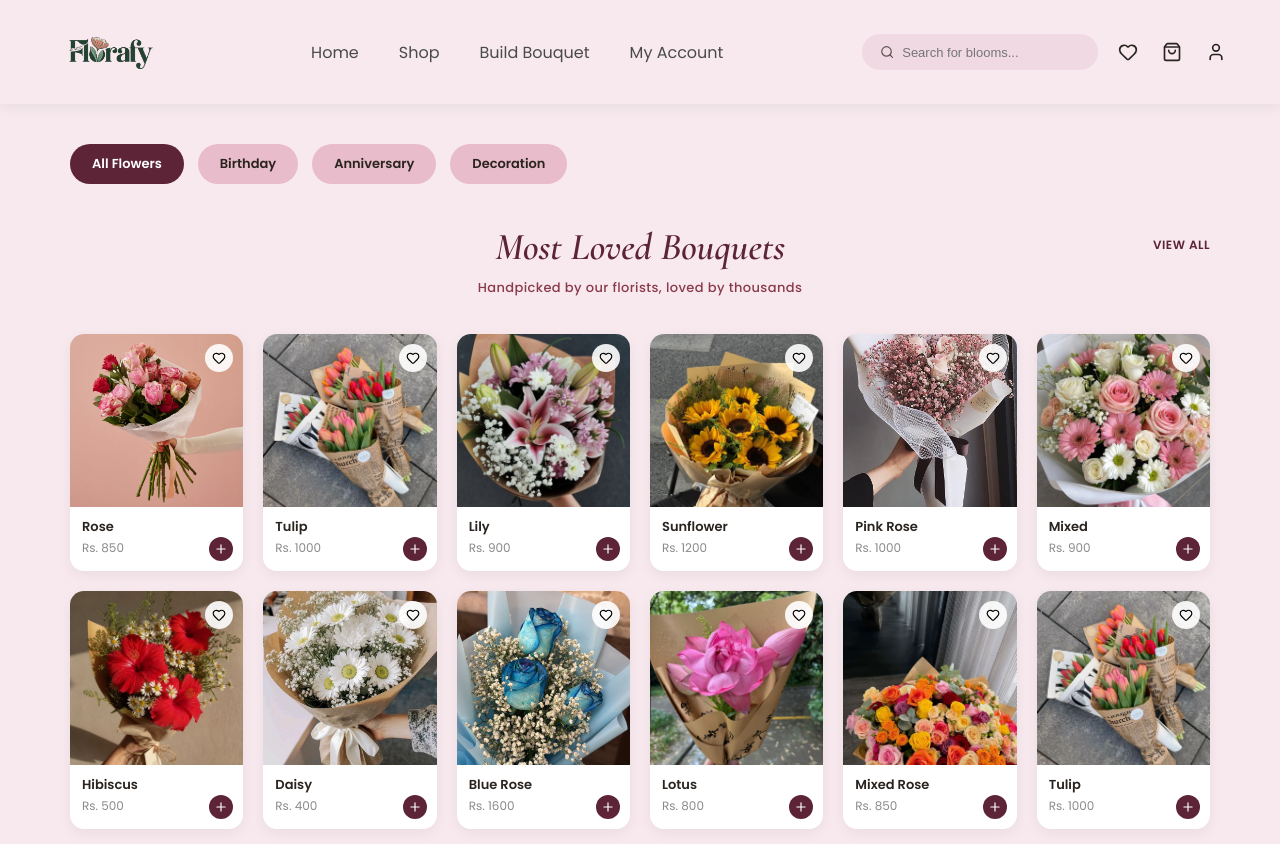
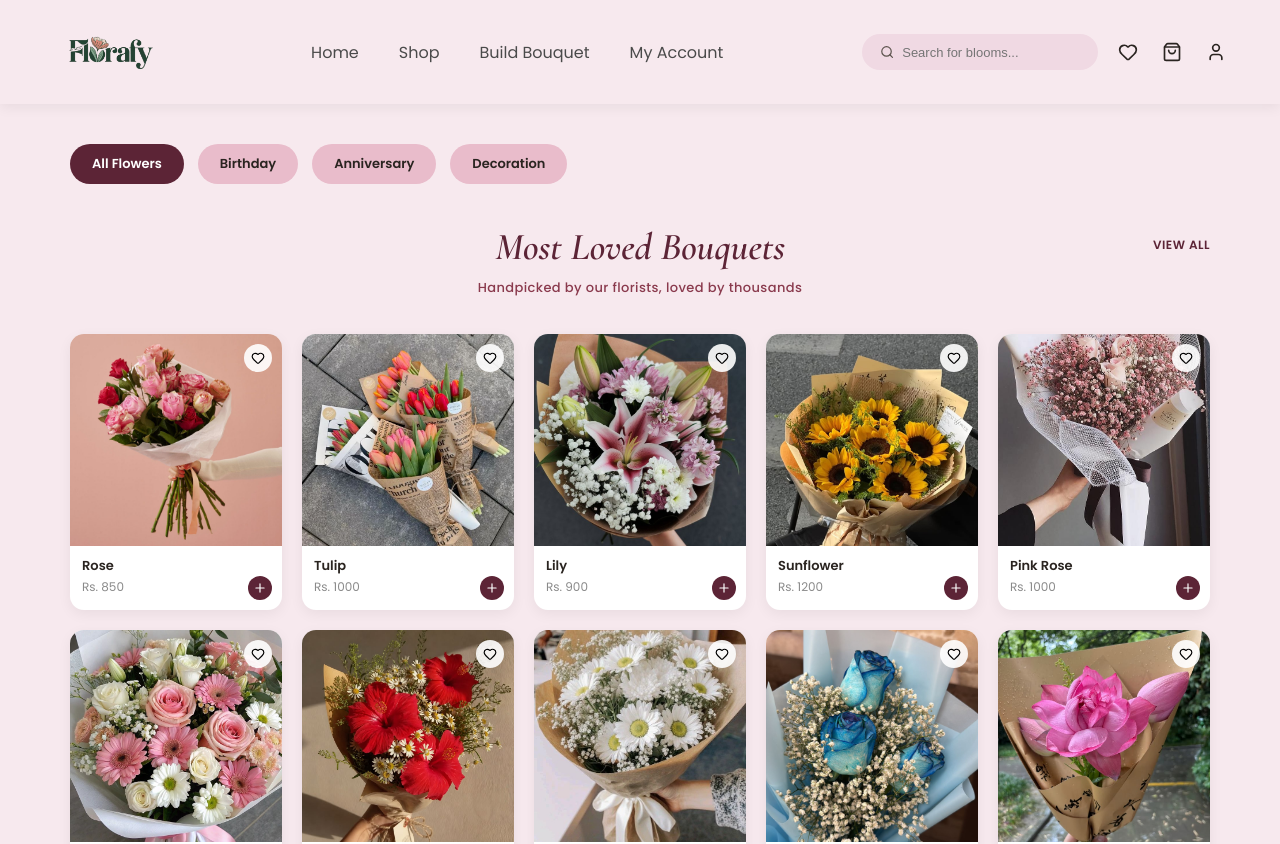
Before and after one commit to manasvistha/florafy_frontend, a React (Create React App) app: page /dashboard in a window 1280 px wide. Shown: the top 844 px of the page. Built offline with nearby package versions, Linux system fonts and the light colour scheme.

Commit message:
dashboard change

```diff
--- a/src/pages/Dashboard.jsx
+++ b/src/pages/Dashboard.jsx
@@ -82,7 +82,7 @@ const styles = {
   },
   grid: {
     display: 'grid',
-    gridTemplateColumns: 'repeat(6, 1fr)',
+    gridTemplateColumns: 'repeat(5, 1fr)',
     gap: 20,
   },
   card: {
```
